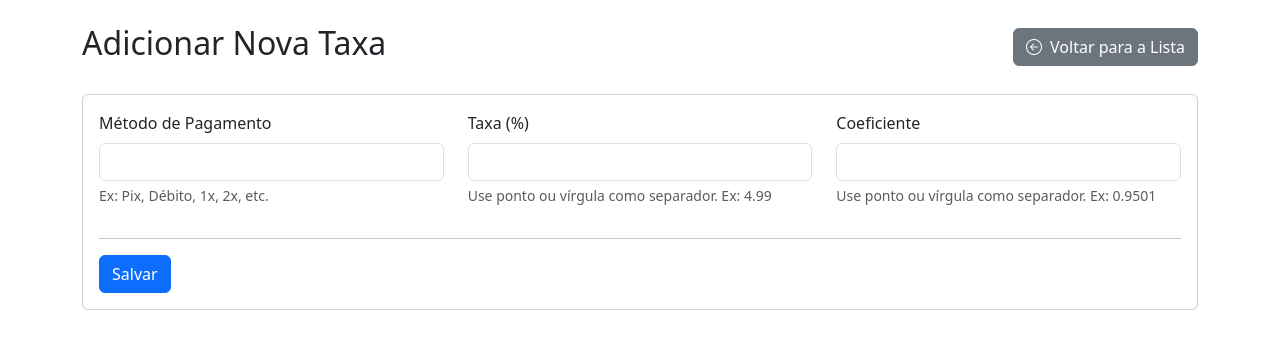
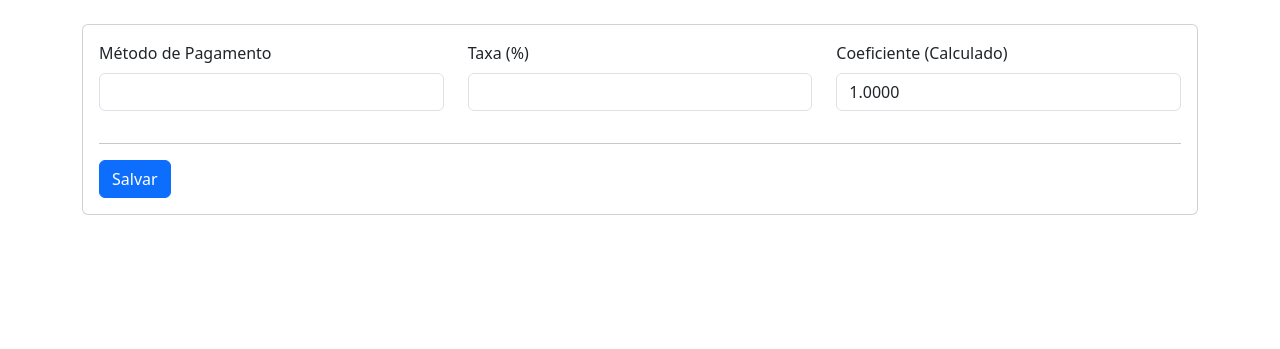
Before and after one commit to mauriciobtsso/m4-tatica-app, a Flask app: page /taxa/nova in a window 1280 px wide. Shown: the part 58-407 px from the top of the page. Run offline with Flask 3, Linux system fonts and the light colour scheme; the visitor is signed in with stand-in values (Sample User, id 1).

Commit message:
FIX: Corrige edição de produto e automatiza coeficiente

```diff
--- a/app/main/routes.py
+++ b/app/main/routes.py
@@ -142,3 +142,25 @@ def excluir_taxa(taxa_id):
     db.session.commit()
     flash('Taxa excluída com sucesso!', 'danger')
     return redirect(url_for('main.taxas'))
+
+# (O código anterior de imports e outras rotas permanece o mesmo)
+
+@main.route("/produto/novo", methods=["GET", "POST"])
+@main.route("/produto/editar/<int:produto_id>", methods=["GET", "POST"])
+@login_required
+def gerenciar_produto(produto_id=None):
+    produto = None
+    if produto_id:
+        produto = Produto.query.get_or_404(produto_id)
+
+    if request.method == 'POST':
+        # ... (Toda a lógica de POST que já funciona continua aqui)
+        return redirect(url_for('main.produtos')) # O final da lógica POST
+
+    # A PARTE QUE FALTAVA ESTÁ AQUI:
+    # Para requisições GET, precisamos buscar as taxas e renderizar o template
+    taxas = TaxaPagamento.query.all()
+    taxas_dict = {t.metodo: t for t in taxas}
+    return render_template("produto_form.html", produto=produto, taxas_dict=taxas_dict)
+
+# ... (O restante das rotas, como excluir e exportar, continua o mesmo)
--- a/app/templates/taxa_form.html
+++ b/app/templates/taxa_form.html
@@ -3,13 +3,6 @@
 {% block title %}{% if taxa %}Editar Taxa{% else %}Adicionar Nova Taxa{% endif %} - M4 Tática{% endblock %}
 
 {% block content %}
-    <div class="d-flex justify-content-between align-items-center mb-4">
-        <h1 class="h2">{% if taxa %}Editar Taxa{% else %}Adicionar Nova Taxa{% endif %}</h1>
-        <a href="{{ url_for('main.taxas') }}" class="btn btn-secondary">
-            <i class="bi bi-arrow-left-circle me-1"></i> Voltar para a Lista
-        </a>
-    </div>
-
     <div class="card">
         <div class="card-body">
             <form method="POST">
@@ -17,17 +10,14 @@
                     <div class="col-md-4 mb-3">
                         <label for="metodo" class="form-label">Método de Pagamento</label>
                         <input type="text" class="form-control" id="metodo" name="metodo" value="{{ taxa.metodo if taxa else '' }}" required>
-                        <div class="form-text">Ex: Pix, Débito, 1x, 2x, etc.</div>
                     </div>
                     <div class="col-md-4 mb-3">
                         <label for="taxa_percentual" class="form-label">Taxa (%)</label>
                         <input type="text" class="form-control" id="taxa_percentual" name="taxa_percentual" value="{{ taxa.taxa_percentual if taxa else '' }}" inputmode="decimal" required>
-                         <div class="form-text">Use ponto ou vírgula como separador. Ex: 4.99</div>
                     </div>
                     <div class="col-md-4 mb-3">
-                        <label for="coeficiente" class="form-label">Coeficiente</label>
-                        <input type="text" class="form-control" id="coeficiente" name="coeficiente" value="{{ taxa.coeficiente if taxa else '' }}" inputmode="decimal" required>
-                        <div class="form-text">Use ponto ou vírgula como separador. Ex: 0.9501</div>
+                        <label for="coeficiente" class="form-label">Coeficiente (Calculado)</label>
+                        <input type="text" class="form-control" id="coeficiente" name="coeficiente" value="{{ taxa.coeficiente if taxa else '' }}" readonly>
                     </div>
                 </div>
                 <hr>
@@ -36,3 +26,33 @@
         </div>
     </div>
 {% endblock %}
+
+{% block scripts %}
+<script>
+    document.addEventListener('DOMContentLoaded', function() {
+        const taxaInput = document.getElementById('taxa_percentual');
+        const coeficienteInput = document.getElementById('coeficiente');
+
+        function calcularCoeficiente() {
+            // Pega o valor, troca vírgula por ponto
+            let taxaValor = taxaInput.value.replace(',', '.');
+            // Converte para número, ou 0 se for inválido
+            let taxa = parseFloat(taxaValor) || 0;
+
+            if (taxa >= 0 && taxa < 100) {
+                let coeficiente = 1 - (taxa / 100);
+                // Formata com 4 casas decimais
+                coeficienteInput.value = coeficiente.toFixed(4);
+            } else {
+                coeficienteInput.value = '';
+            }
+        }
+
+        // Calcula o coeficiente sempre que o usuário digitar a taxa
+        taxaInput.addEventListener('input', calcularCoeficiente);
+
+        // Calcula uma vez ao carregar a página, caso seja uma edição
+        calcularCoeficiente();
+    });
+</script>
+{% endblock %}
```
